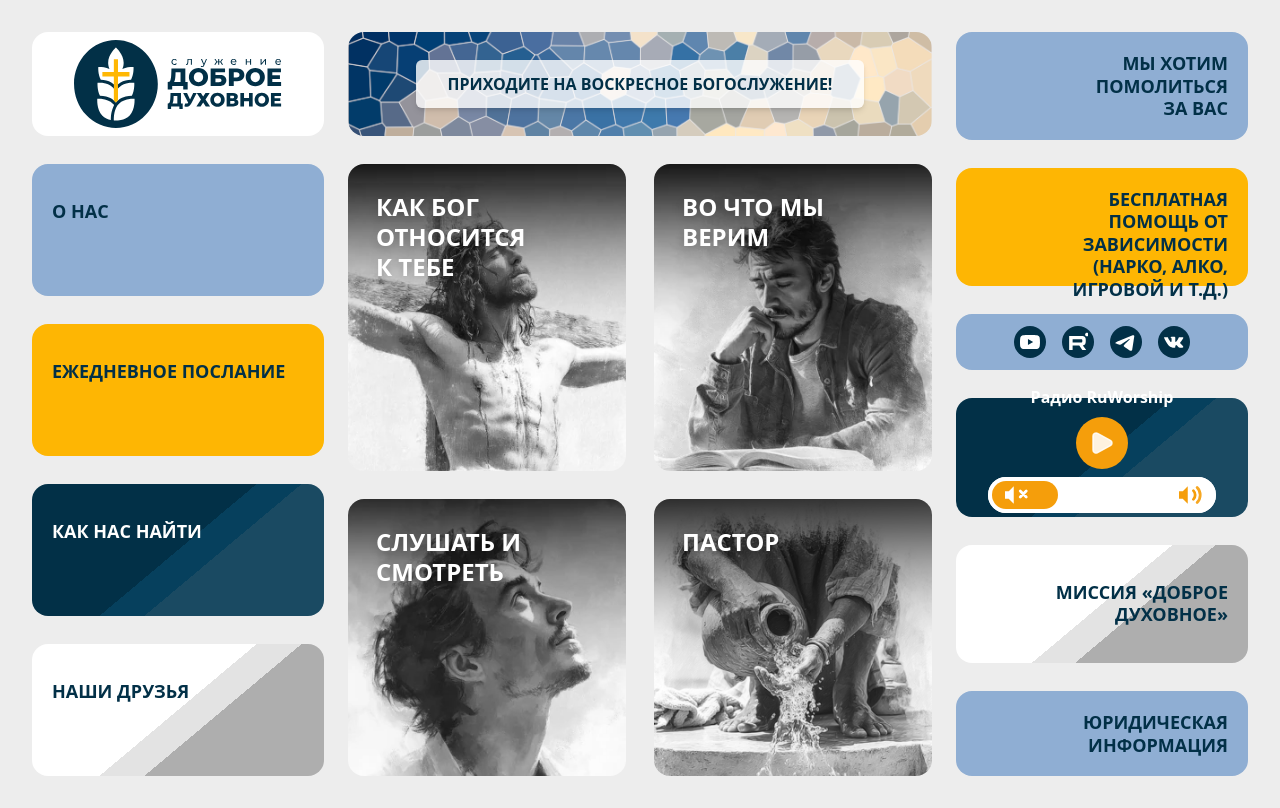
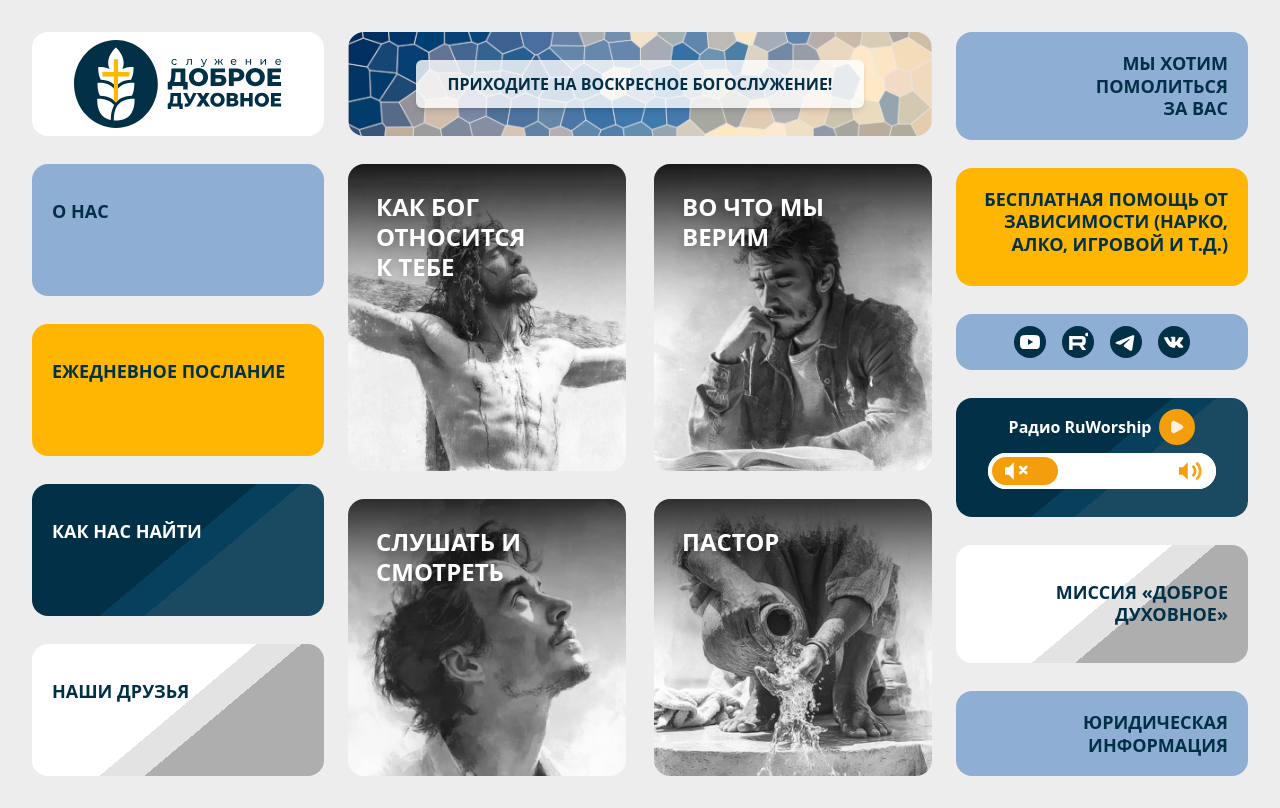
Before and after one commit to Dobroe-duhovnoe/dobroe-site, a React (Vite) app: page / in a window 1280 px wide. Built offline with nearby package versions, Linux system fonts and the light colour scheme.

Commit message:
fix radio block

```diff
--- a/src/components/RadioPlayer.jsx
+++ b/src/components/RadioPlayer.jsx
@@ -6,8 +6,9 @@ const RadioPlayer = () => {
   const { isPlaying, togglePlay, volume, adjustVolume } = useRadioPlayer();
   return (
     <div className="relative flex h-full w-full min-w-0 flex-col items-center justify-center gap-2 p-2 md:p-3">
-      <h2 className="w-full min-w-0 text-center text-xs font-bold text-white md:text-base">
-        <span className="hidden md:inline">Радио </span>
+      <div className="radio-player-header">
+        <h2 className="min-w-0 text-xs leading-tight font-bold text-white md:text-base">
+          Радио{' '}
           <a
             href="https://www.slavagospodu.ru/"
             target="_blank"
@@ -19,7 +20,6 @@ const RadioPlayer = () => {
           </a>
         </h2>
 
-      <div className="flex w-full min-w-0 flex-col items-center gap-2">
         <button
           type="button"
           aria-label={isPlaying ? 'Пауза' : 'Воспроизведение'}
@@ -27,19 +27,18 @@ const RadioPlayer = () => {
             e.stopPropagation();
             togglePlay();
           }}
-          className="flex h-[40px] w-[40px] cursor-pointer items-center justify-center rounded-full bg-[var(--color-button-primary)] transition-colors hover:opacity-90 md:h-[52px] md:w-[52px]"
+          className="radio-play-btn cursor-pointer rounded-full bg-[var(--color-button-primary)] transition-colors hover:opacity-90"
         >
           {isPlaying ? (
             <span
-              className="block h-[18px] w-[18px] rounded-sm bg-white md:h-[24px] md:w-[24px] md:rounded-lg"
+              className="radio-play-pause block rounded-sm bg-white"
               aria-hidden
             />
           ) : (
             <svg
               viewBox="0 0 24 24"
               xmlns="http://www.w3.org/2000/svg"
-              width={24}
-              height={24}
+              className="radio-play-icon"
               aria-hidden
               fill="currentColor"
             >
@@ -51,6 +50,7 @@ const RadioPlayer = () => {
             </svg>
           )}
         </button>
+      </div>
 
       <div className="flex w-full min-w-0 justify-center px-2 pt-0 pb-2 sm:px-5 sm:pb-4">
         <VolumeSlider
@@ -60,7 +60,6 @@ const RadioPlayer = () => {
         />
       </div>
     </div>
-    </div>
   );
 };
 
--- a/src/components/StartPage.jsx
+++ b/src/components/StartPage.jsx
@@ -874,7 +874,7 @@ function StartPage({ defaultContentKey = null }) {
             }}
             className="flex min-h-0 flex-1 cursor-pointer justify-end rounded-2xl bg-[var(--color-accent-orange)] hover:opacity-90"
           >
-            <p className="w-5/6 p-5 text-right text-[var(--color-primary-dark)] lg:w-3/4">
+            <p className="addiction-help-tile w-5/6 p-5 text-right text-[var(--color-primary-dark)] lg:w-3/4">
               {blockNames.ADDICTION_HELP}
             </p>
           </a>
--- a/src/index.css
+++ b/src/index.css
@@ -1,4 +1,83 @@
 @import 'tailwindcss';
+
+/* Десктоп с небольшой высотой (например 1703×782) */
+@layer components {
+  .radio-player-header {
+    display: flex;
+    min-width: 0;
+    flex-direction: column;
+    align-items: center;
+    gap: 0.5rem;
+  }
+
+  .radio-player-header h2 {
+    width: 100%;
+    min-width: 0;
+    text-align: center;
+  }
+
+  .radio-play-btn {
+    display: flex;
+    flex-shrink: 0;
+    align-items: center;
+    justify-content: center;
+    height: 2.5rem;
+    width: 2.5rem;
+  }
+
+  .radio-play-btn .radio-play-icon,
+  .radio-play-btn .radio-play-pause {
+    height: 1.125rem;
+    width: 1.125rem;
+  }
+
+  @media (min-width: 768px) and (max-height: 900px) {
+    .addiction-help-tile {
+      width: 100% !important;
+    }
+
+    .radio-player-header {
+      flex-direction: row;
+      align-items: center;
+      justify-content: space-between;
+    }
+
+    .radio-player-header h2 {
+      width: auto;
+      flex: 1;
+      min-width: 0;
+      text-align: left;
+    }
+
+    .radio-play-btn {
+      height: 2.25rem;
+      width: 2.25rem;
+    }
+
+    .radio-play-btn .radio-play-icon,
+    .radio-play-btn .radio-play-pause {
+      height: 0.875rem;
+      width: 0.875rem;
+    }
+  }
+
+  @media (min-width: 768px) and (min-height: 901px) {
+    .radio-play-btn {
+      height: 3.25rem;
+      width: 3.25rem;
+    }
+
+    .radio-play-btn .radio-play-icon,
+    .radio-play-btn .radio-play-pause {
+      height: 1.5rem;
+      width: 1.5rem;
+    }
+
+    .radio-play-btn .radio-play-pause {
+      border-radius: 0.5rem;
+    }
+  }
+}
 
 /* CSS переменные для цветовой схемы */
 :root {
```
Lines whose indentation alone changed are shown as unchanged.
